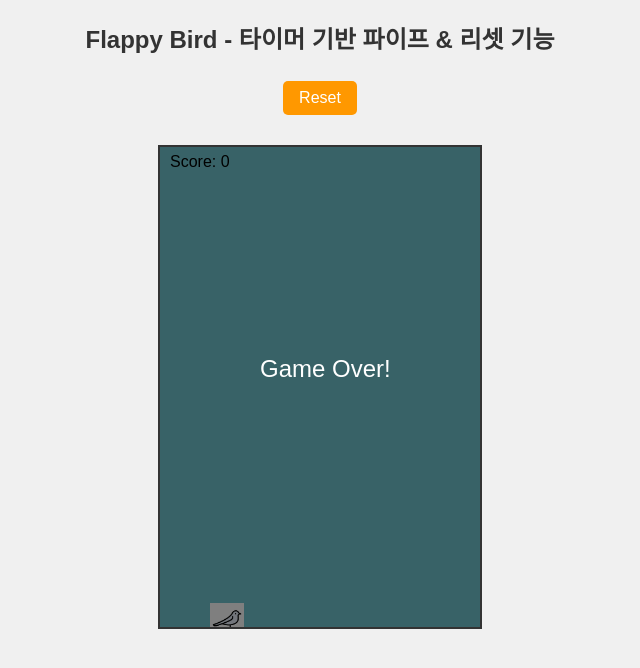
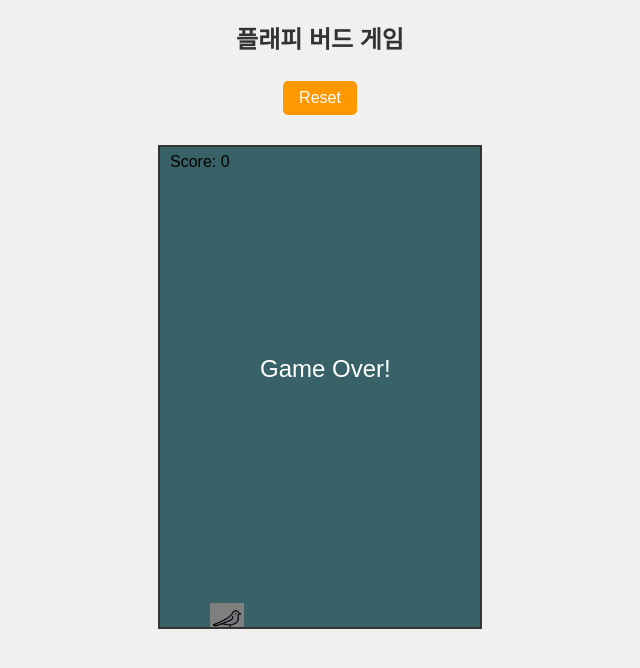
Before and after one commit to KimHongJae367/Flappy-Bard-game, a plain HTML site: page index.html in a window 1280 px wide. Shown: the whole page, without its empty margins (320-960 px from the left). Drawn offline with Linux system fonts and the light colour scheme.

Commit message:
Update index.html

```diff
--- a/index.html
+++ b/index.html
@@ -6,7 +6,7 @@
   <link rel="stylesheet" href="style.css">
 </head>
 <body>
-  <h1>Flappy Bird - 타이머 기반 파이프 & 리셋 기능</h1>
+  <h1>플래피 버드 게임</h1>
 
   <!-- 리셋 버튼 -->
   <button id="resetBtn">Reset</button>
```
